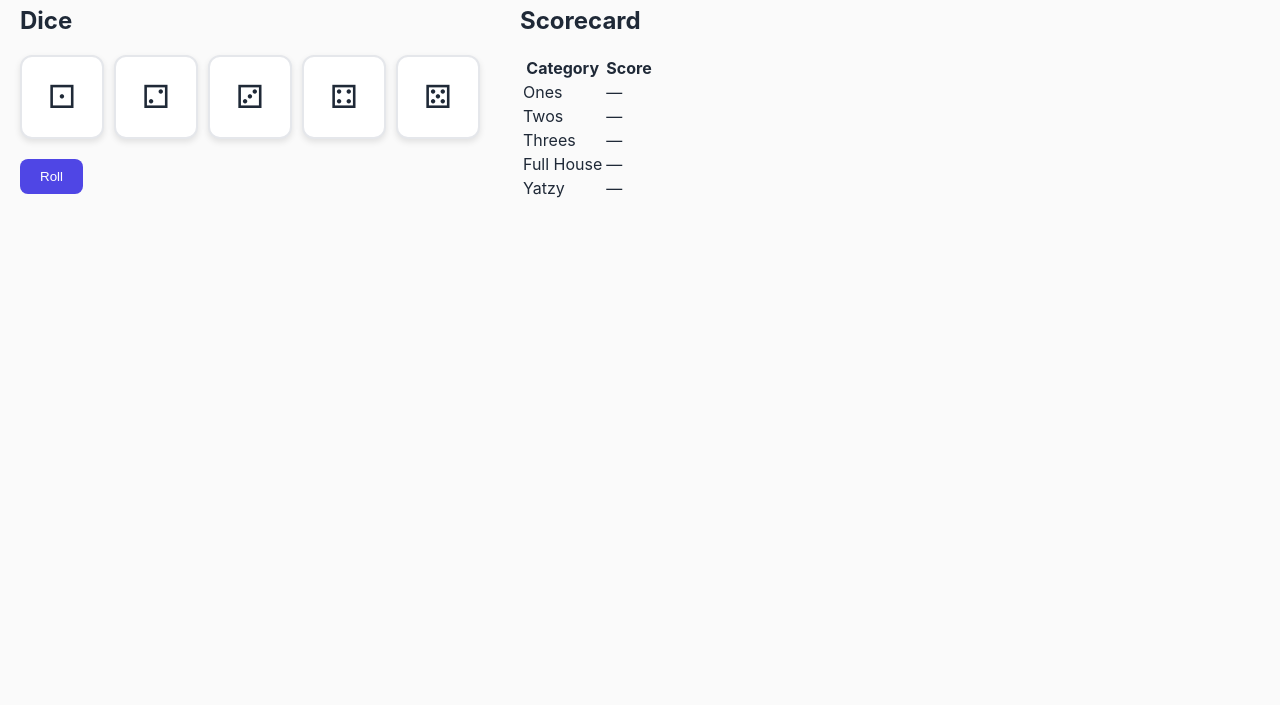
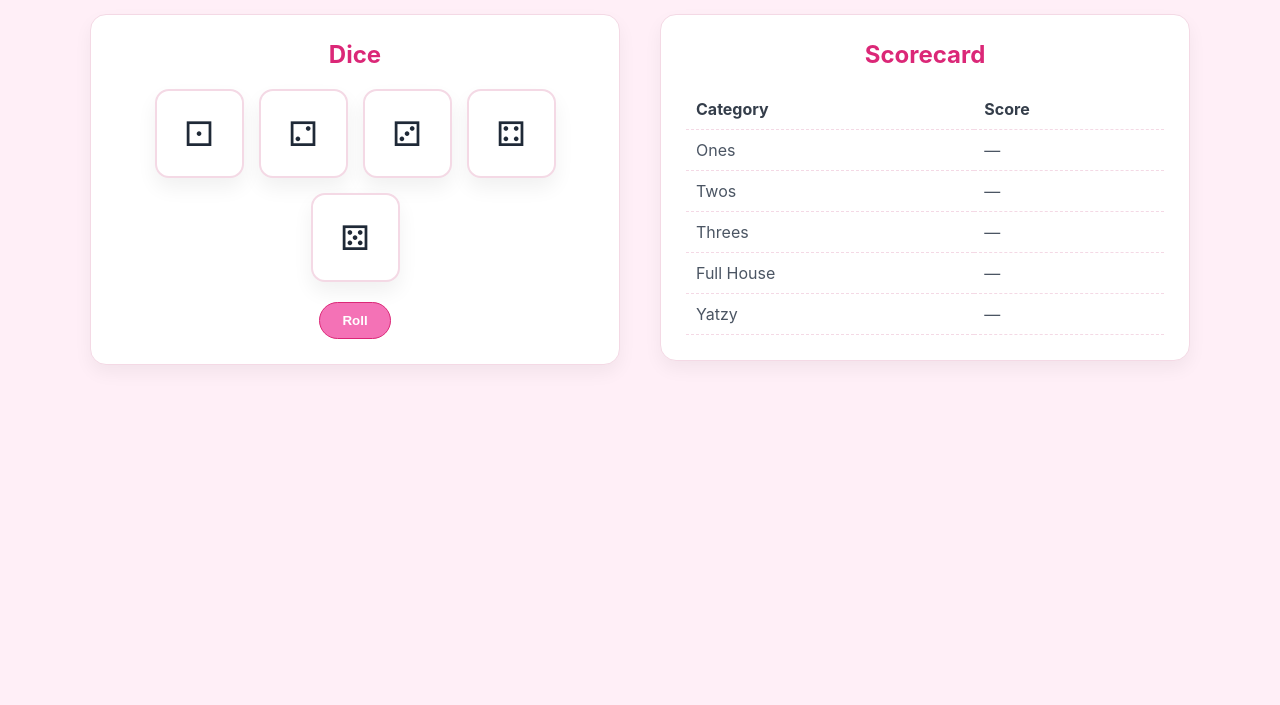
Before and after one commit to Tarneet-K/cst3106_labs, a plain HTML site: page lab05/mockups/index.html in a window 1280 px wide. Shown: the part 95-800 px from the top of the page. Drawn offline with Linux system fonts and the light colour scheme.

Commit message:
update: pink theme design + docs + layout comments

```diff
--- a/lab05/mockups/index.html
+++ b/lab05/mockups/index.html
@@ -1,16 +1,22 @@
 <!DOCTYPE html>
 <html lang="en">
 <head>
-  <meta charset="UTF-8">
+  <meta charset="UTF-8" />
   <title>Yatzy Mock-up</title>
-  <link rel="stylesheet" href="styles.css">
+  <link rel="stylesheet" href="styles.css" />
 </head>
 <body>
-  <header><h1>Yatzy</h1></header>
+  <!-- Page title -->
+  <header>
+    <h1>Yatzy</h1>
+  </header>
 
   <main class="layout">
+    <!-- Dice panel – static mock-up (no JS) -->
     <section class="dice-area">
       <h2>Dice</h2>
+
+      <!-- Using Unicode dice to visualize faces -->
       <div class="dice">
         <div class="die">⚀</div>
         <div class="die">⚁</div>
@@ -18,18 +24,25 @@
         <div class="die">⚃</div>
         <div class="die">⚄</div>
       </div>
+
+      <!-- Primary action (mock only) -->
       <button>Roll</button>
     </section>
 
+    <!-- Scorecard – simple table layout -->
     <section class="scorecard">
       <h2>Scorecard</h2>
-      <table>
+      <table aria-label="Scorecard">
+        <thead>
           <tr><th>Category</th><th>Score</th></tr>
+        </thead>
+        <tbody>
           <tr><td>Ones</td><td>—</td></tr>
           <tr><td>Twos</td><td>—</td></tr>
           <tr><td>Threes</td><td>—</td></tr>
           <tr><td>Full House</td><td>—</td></tr>
           <tr><td>Yatzy</td><td>—</td></tr>
+        </tbody>
       </table>
     </section>
   </main>
--- a/lab05/mockups/styles.css
+++ b/lab05/mockups/styles.css
@@ -1,44 +1,147 @@
+/* ----------- Global Page Setup ----------- */
 body {
-  font-family: Inter, sans-serif;
-  background: #FAFAFA;
-  color: #1F2937;
-  margin: 20px;
+  font-family: Inter, sans-serif;     /* keep your current font */
+  background: #FFEFF7;                /* soft pastel pink background */
+  color: #1F2937;                     /* dark gray text */
+  margin: 0;
+  padding: 0;
+}
+
+/* Center and style the main header */
+header {
+  text-align: center;
+  margin: 30px 0;
 }
 
 h1 {
-  font-family: 'Lilita One', cursive;
-  color: #4F46E5;
+  font-size: 2.5rem;
+  color: #F472B6;                     /* pretty pink heading */
+  margin: 0;
 }
 
+/* ----------- Layout Container ----------- */
 .layout {
   display: flex;
   gap: 40px;
+  justify-content: center;            /* center both panels together */
+  align-items: flex-start;            /* align them neatly at the top */
+  max-width: 1100px;                  /* keep layout width consistent */
+  margin: 0 auto;                     /* center horizontally */
+  padding: 0 20px 50px 20px;          /* space around layout */
+}
+
+/* ----------- Card Design for Dice & Scorecard ----------- */
+.dice-area,
+.scorecard {
+  background: #FFFFFF;                /* white cards on pink background */
+  border: 1px solid #F4D9E5;          /* soft pink border */
+  border-radius: 16px;                /* smooth rounded corners */
+  box-shadow: 0 8px 18px rgba(0, 0, 0, 0.05);  /* gentle shadow */
+  padding: 25px;
+  flex: 1;
+  min-width: 340px;
+}
+
+/* section titles */
+h2 {
+  margin-top: 0;
+  color: #DB2777;                     /* darker pink for subheadings */
+  text-align: center;
+}
+
+/* ----------- Dice Section ----------- */
+.dice-area {
+  display: flex;
+  flex-direction: column;
+  align-items: center;
 }
 
 .dice {
   display: flex;
-  gap: 10px;
+  gap: 15px;
+  justify-content: center;
+  flex-wrap: wrap;
+  margin-bottom: 20px;
 }
 
+/* dice design */
 .die {
-  width: 80px;
-  height: 80px;
-  border-radius: 12px;
-  border: 2px solid #E5E7EB;
-  background: white;
-  font-size: 2rem;
+  width: 85px;
+  height: 85px;
+  background: #FFFFFF;
+  border: 2px solid #F4D9E5;
+  border-radius: 14px;
   display: flex;
   align-items: center;
   justify-content: center;
-  box-shadow: 0 3px 6px rgba(0,0,0,0.1);
+  font-size: 34px;
+  box-shadow: 0 10px 20px rgba(0, 0, 0, 0.06);
+  transition: transform 0.15s ease, border-color 0.2s ease, box-shadow 0.2s ease;
 }
 
+/* hover effect for dice */
+.die:hover {
+  transform: translateY(-3px);
+  border-color: #F472B6;
+  box-shadow: 0 12px 25px rgba(244, 114, 182, 0.25);
+}
+
+/* ----------- Roll Button ----------- */
 button {
-  background: #4F46E5;
-  color: white;
-  border: none;
-  border-radius: 8px;
-  padding: 10px 20px;
-  margin-top: 20px;
+  background: #F472B6;               /* soft pink */
+  color: #FFFFFF;
+  border: 1px solid #DB2777;
+  padding: 10px 22px;
+  border-radius: 999px;              /* pill shape */
+  font-weight: 600;
   cursor: pointer;
+  transition: background 0.2s ease, transform 0.1s ease;
 }
+
+button:hover {
+  background: #DB2777;               /* deeper pink hover */
+}
+
+button:active {
+  transform: translateY(1px);
+}
+
+/* ----------- Scorecard Table ----------- */
+.scorecard table {
+  width: 100%;
+  border-collapse: collapse;
+  margin-top: 12px;
+}
+
+.scorecard th,
+.scorecard td {
+  padding: 10px;
+  text-align: left;
+  border-bottom: 1px dashed #F4D9E5;  /* soft pink dotted lines */
+}
+
+.scorecard thead th {
+  opacity: 0.9;
+}
+
+.scorecard td {
+  color: #4B5563;                    /* slightly lighter text */
+}
+
+/* make table a little cuter */
+.scorecard tr:hover td {
+  background-color: #FFF7FB;         /* subtle hover pink background */
+}
+
+/* ----------- Responsive for Small Screens ----------- */
+@media (max-width: 900px) {
+  .layout {
+    flex-direction: column;
+    align-items: center;
+  }
+
+  .dice-area,
+  .scorecard {
+    width: 90%;
+  }
+}
```
Also changed, not shown: lab05/docs/design-system.md (+28 -12 lines), lab05/docs/interaction-notes.md (+13 -12 lines). Lines whose indentation alone changed are shown as unchanged.
